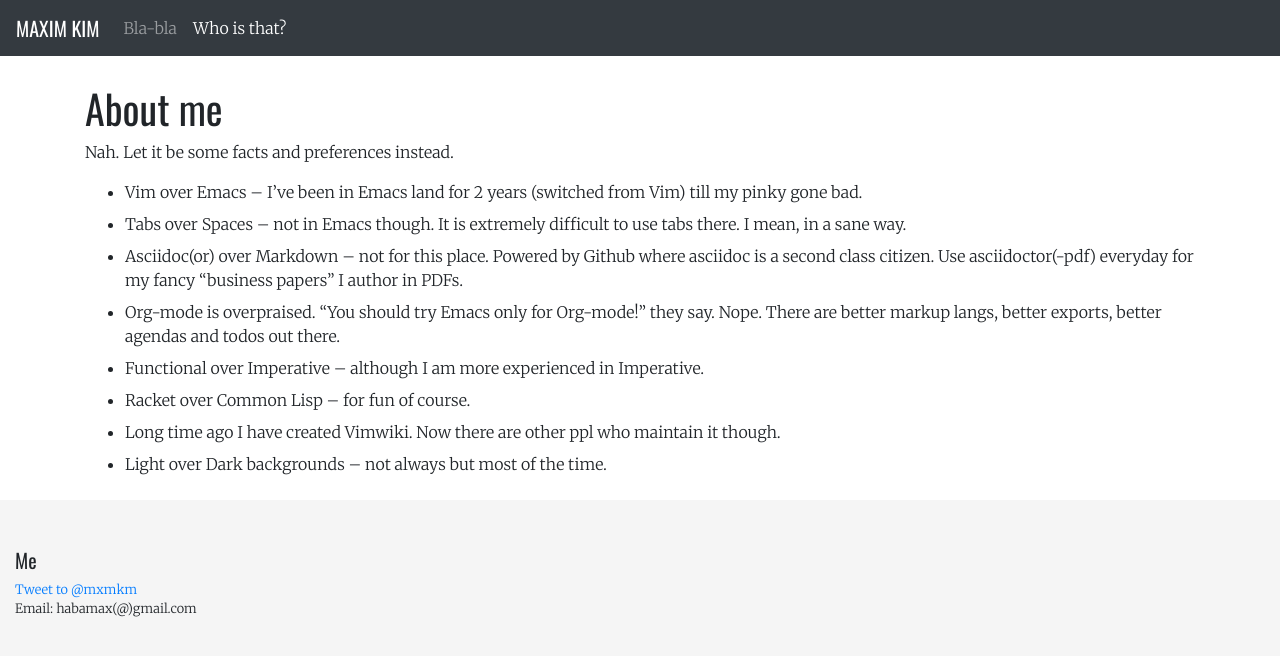
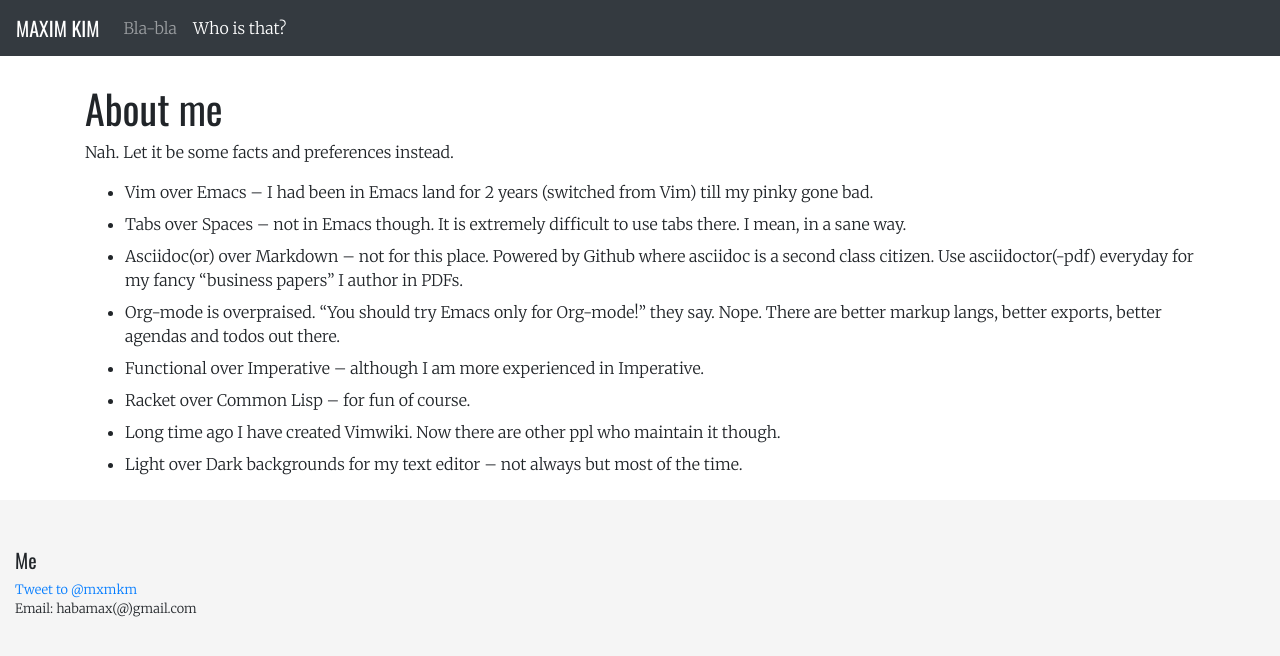
Before and after one commit to habamax/habamax.github.io, a Jekyll site: the page built from about.md, in a window 1280 px wide. Shown: the top 656 px of the page. Built offline with Jekyll 4.4.1, drawn with Linux system fonts in a browser that asks for light colours; comment, search, counter and statistics services are not loaded.

Commit message:
minor changes

```diff
--- a/about.md
+++ b/about.md
@@ -7,11 +7,11 @@ title: Maxim Kim? Who cares?
 
 Nah. Let it be some facts and preferences instead.
 
-* Vim over Emacs -- I've been in Emacs land for 2 years (switched from Vim) till my pinky gone bad.
+* Vim over Emacs -- I had been in Emacs land for 2 years (switched from Vim) till my pinky gone bad.
 * Tabs over Spaces -- not in Emacs though. It is extremely difficult to use tabs there. I mean, in a sane way.
 * Asciidoc(or) over Markdown -- not for this place. Powered by Github where asciidoc is a second class citizen. Use asciidoctor(-pdf) everyday for my fancy "business papers" I author in PDFs.
 * Org-mode is overpraised. "You should try Emacs only for Org-mode!" they say. Nope. There are better markup langs, better exports, better agendas and todos out there.
 * Functional over Imperative -- although I am more experienced in Imperative.
 * Racket over Common Lisp -- for fun of course.
 * Long time ago I have created Vimwiki. Now there are other ppl who maintain it though.
-* Light over Dark backgrounds -- not always but most of the time.
+* Light over Dark backgrounds for my text editor -- not always but most of the time.
```
